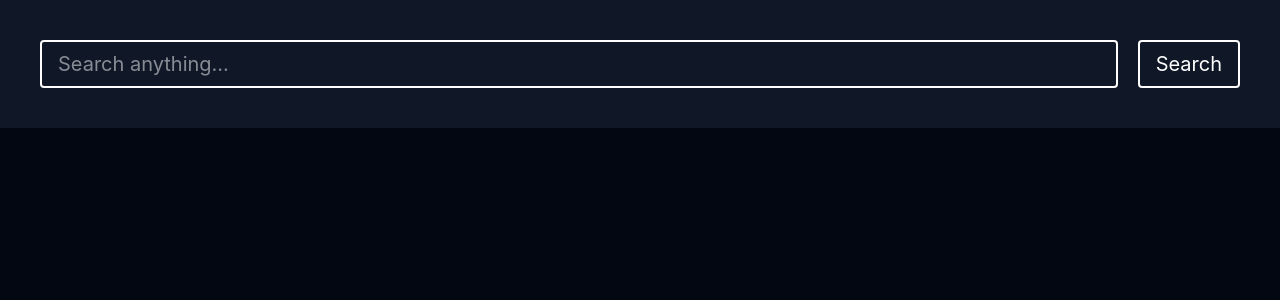
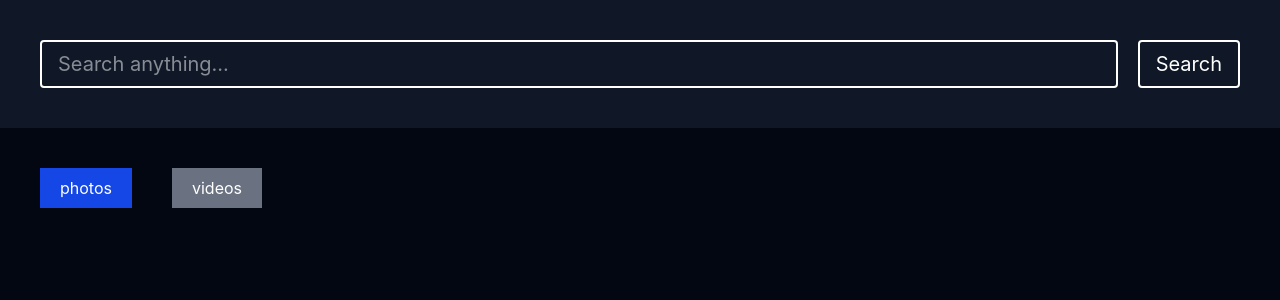
Before and after one commit to sarthakumrao/react-MediaSearch, a React (Vite) app: page / in a window 1280 px wide. Shown: the top 300 px of the page. Built offline with nearby package versions, Linux system fonts and the light colour scheme.

Commit message:
created tabs component

```diff
--- a/src/App.jsx
+++ b/src/App.jsx
@@ -1,9 +1,11 @@
 import SearchBar from "./components/SearchBar";
+import Tabs from "./components/Tabs";
 
 function App() {
   return (
     <div className="h-screen text-white w-full bg-gray-950">
       <SearchBar />
+      <Tabs />
     </div>
   );
 }
--- a/src/components/SearchBar.jsx
+++ b/src/components/SearchBar.jsx
@@ -29,7 +29,7 @@
           type="text"
           placeholder="Search anything..."
         ></input>
-        <button className="active:scale-90 secursor-pointer border-2 px-4 py-2 text-xl rounded outline-none">
+        <button className="active:scale-90 cursor-pointer border-2 px-4 py-2 text-xl rounded outline-none">
           Search
         </button>
       </form>
--- a/src/components/Tabs.jsx
+++ b/src/components/Tabs.jsx
@@ -0,0 +1,29 @@
+import React from "react";
+import { useDispatch, useSelector } from "react-redux";
+import { setActivetabs } from "../redux/features/searchSlice";
+
+const Tabs = () => {
+  const tabs = ["photos", "videos"];
+  const dispatch = useDispatch();
+  const activeTab = useSelector((state) => state.search.activeTab);
+
+  return (
+    <div className="flex gap-10 p-10">
+      {tabs.map((elem, idx) => {
+        return (
+          <button
+            className={`${activeTab == elem ? "bg-blue-700" : "bg-gray-500"} transition px-5 py-2 cursor-pointer active:scale-95`}
+            key={idx}
+            onClick={() => {
+              dispatch(setActivetabs(elem));
+            }}
+          >
+            {elem}
+          </button>
+        );
+      })}
+    </div>
+  );
+};
+
+export default Tabs;
```
